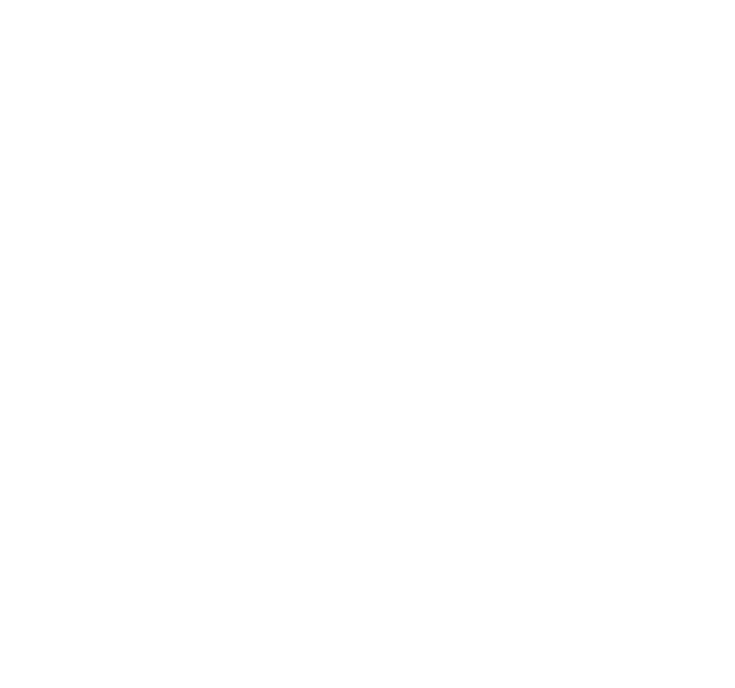
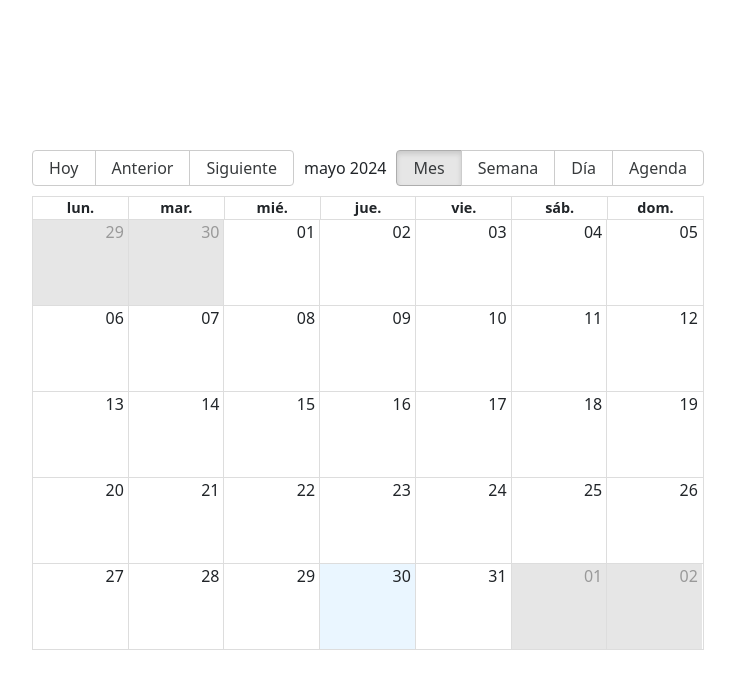
Before and after one commit to Elibar19/s15-19-t-java-react-personal-, a React (Vite) app in the folder frontend/: page /calendar in a window 1280 px wide. Before the commit this address had no page. Shown: the top 688 px of the page, without its empty margins (272-1007 px from the left). Built offline with nearby package versions, Linux system fonts and the light colour scheme.

Commit message:
calendario agregado

```diff
--- a/frontend/package.json
+++ b/frontend/package.json
@@ -11,7 +11,9 @@
   },
   "dependencies": {
     "axios": "^1.7.2",
+    "moment": "^2.30.1",
     "react": "^18.2.0",
+    "react-big-calendar": "^1.12.2",
     "react-bootstrap": "^2.10.2",
     "react-dom": "^18.2.0",
     "react-router-dom": "^6.23.1"
--- a/frontend/src/App.jsx
+++ b/frontend/src/App.jsx
@@ -4,6 +4,7 @@
 
 import Home from "./components/Home";
 import Welcome from "./components/Welcome";
+import CalendarPage from "./pages/CalendarPage";
 function App() {
   return (
     <div>
@@ -14,9 +15,9 @@
           <Route path="/register" element={<Register />} />
           <Route path="/login" element={<Login />} />
           <Route path="/welcome" element={<Welcome />} />
+          <Route path="/calendar" element={<CalendarPage />} />
         </Routes>
       </BrowserRouter>
-
     </div>
   );
 }
--- /dev/null
+++ b/frontend/src/components/MyCalendar.jsx
@@ -0,0 +1,52 @@
+import { Calendar, momentLocalizer } from 'react-big-calendar';
+import moment from 'moment';
+import 'moment/locale/es';
+import 'react-big-calendar/lib/css/react-big-calendar.css';
+
+moment.locale('es');
+const localizer = momentLocalizer(moment);
+
+const myEventsList = [
+  {
+    title: 'Evento 1',
+    start: new Date(2024, 5, 10, 10, 0), // (año, mes, dia, hora) 10 de junio de 2024 a las 10:00
+    end: new Date(2024, 5, 10, 11, 0),   // (año, mes, dia, hora) 10 de junio de 2024 a las 11:00
+  },
+  {
+    title: 'Evento 2',
+    start: new Date(2024, 5, 13, 12, 0), // (año, mes, dia, hora) 13 de junio de 2024 a las 12:00
+    end: new Date(2024, 5, 13, 13, 0),   // (año, mes, dia, hora) 13 de junio de 2024 a las 13:00
+  },
+  // Agrega más eventos aquí
+];
+
+const messages = {
+  allDay: 'Todo el día',
+  previous: 'Anterior',
+  next: 'Siguiente',
+  today: 'Hoy',
+  month: 'Mes',
+  week: 'Semana',
+  day: 'Día',
+  agenda: 'Agenda',
+  date: 'Fecha',
+  time: 'Hora',
+  event: 'Evento',
+  noEventsInRange: 'No hay eventos en este rango',
+  showMore: total => `+ Ver más (${total})`
+};
+
+const MyCalendar = () => (
+  <div>
+    <Calendar
+      localizer={localizer}
+      events={myEventsList}
+      startAccessor="start"
+      endAccessor="end"
+      style={{ height: 500 }}
+      messages={messages}
+    />
+  </div>
+);
+
+export default MyCalendar;
--- a/frontend/src/components/NavBar.jsx
+++ b/frontend/src/components/NavBar.jsx
@@ -9,10 +9,10 @@
         <>
             <Navbar bg="light" data-bs-theme="light" className='border'>
                 <Container>
-                    <Navbar.Brand href="#home" onClick={() =>navigate('/home')}>Home</Navbar.Brand>
+                    <Navbar.Brand href="#home" onClick={() => navigate('/home')}>Home</Navbar.Brand>
                     <Nav className="me-auto d-flex gap-2">
-                        <Nav.Link href="#features">Modulo 1</Nav.Link>
-                        <Nav.Link href="#pricing">Modulo 2</Nav.Link>
+                        <Nav.Link onClick={() => navigate("/calendar")}>Calendario</Nav.Link>
+                        <Nav.Link>Modulo 2</Nav.Link>
                     </Nav>
                 </Container>
             </Navbar>
--- /dev/null
+++ b/frontend/src/pages/CalendarPage.jsx
@@ -0,0 +1,11 @@
+import MyCalendar from "../components/MyCalendar"
+
+const CalendarPage = () => {
+    return (
+        <div className="container min-vh-100 d-flex justify-content-center align-items-center">
+            <MyCalendar />
+        </div>
+    )
+}
+
+export default CalendarPage
```
Also changed, not shown: 1 other file (tests, documents, lock files or other folders).
